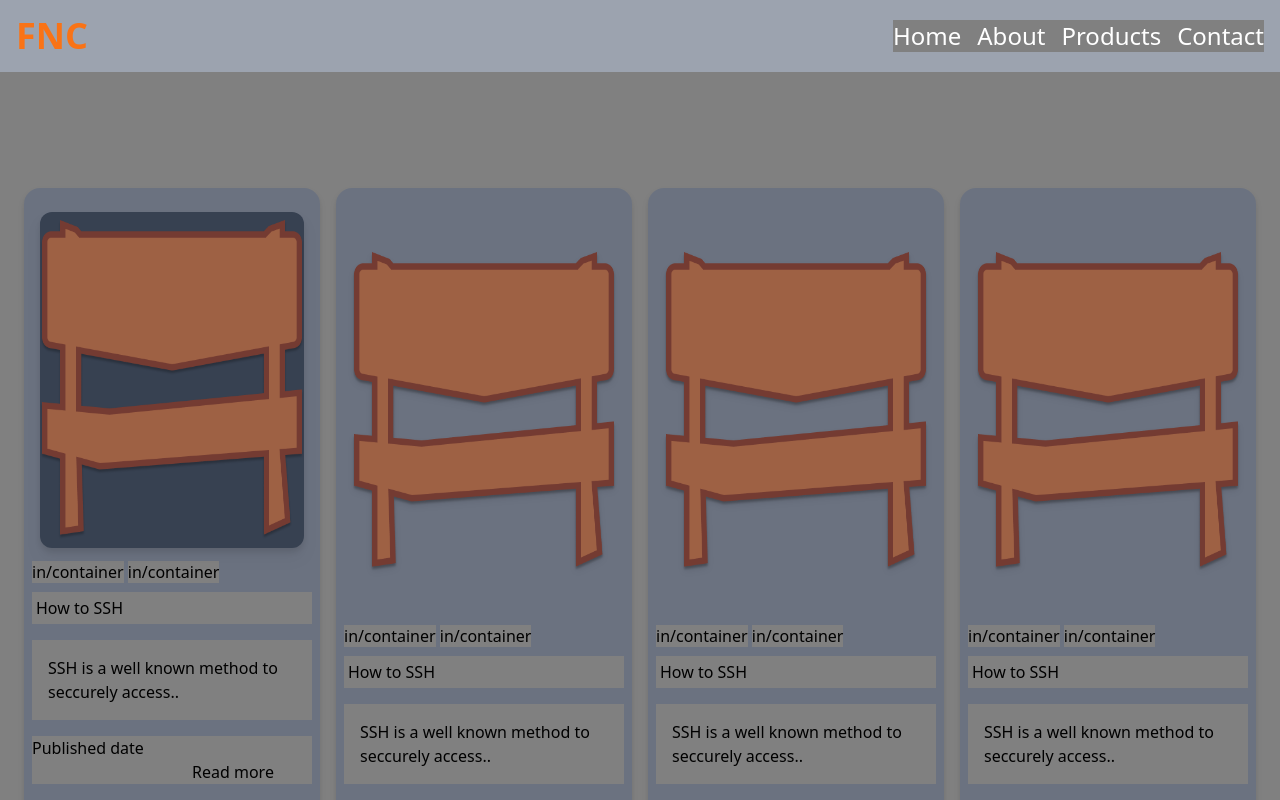
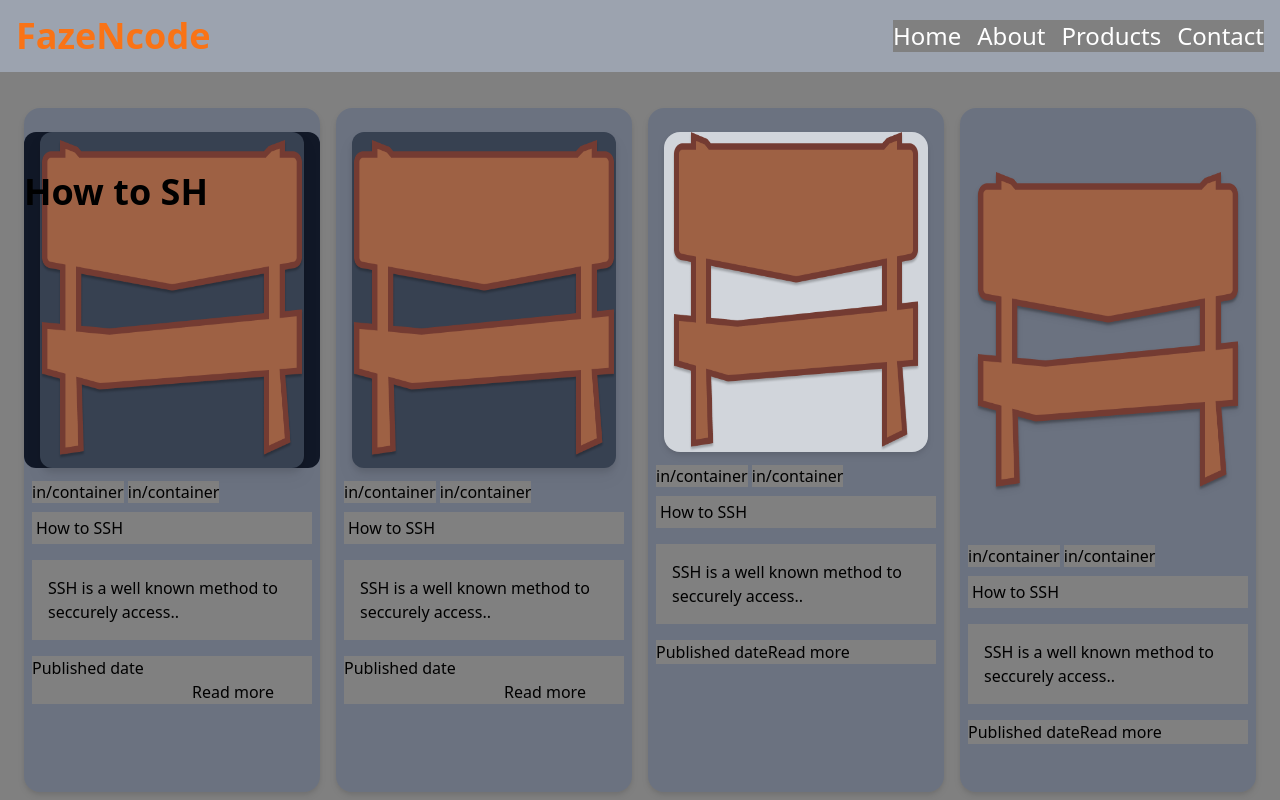
Before and after one commit to FazeNCode/fazencode, a Next.js app: page / in a window 1280 px wide. Shown: the top 800 px of the page. Built offline with nearby package versions, Linux system fonts and the light colour scheme.

Commit message:
added blog tags, categories, published date, title

```diff
--- a/src/pages/components/Board_Comp.tsx
+++ b/src/pages/components/Board_Comp.tsx
@@ -1,5 +1,6 @@
 import React from "react";
-import roughboard from "../images/roughboard.png";
+import roughboard from "../assets/roughboard.png";
+
 const Maple = roughboard.src;
 
 // Board colors 9E6144 , 8A4525
@@ -7,7 +8,7 @@ function Board_Comp() {
   return (
     <div className="max-w-[1920px] mx-auto ">
       {/* Main container */}
-      <div className=" mx-4 my-20 sm:mx-0 md:mx-4 ">
+      <div className=" mx-4 my-auto sm:mx-0 md:mx-4 ">
         {/* Container for board cards */}
         <div className=" max-w-[1780px] py-1 mx-auto grid sm:grid-cols-2 md:grid-cols-2 lg:grid-cols-3 xl:grid-cols-4  ">
 
@@ -23,12 +24,16 @@ function Board_Comp() {
 
           <div className=" bg-gray-500 sm:mx-2 md:mx-2 lg:mx-2 py-6 my-8 flex flex-col  items-center rounded-2xl drop-shadow-md ">
 
+            <div className="bg-gray-900 rounded-xl">
+              <h1 className="fixed z-10 font-bold text-4xl my-10 mx-30 bg-transparent">How to SH</h1>
             <div className=" bg-gray-700 sm:mx-2 md:mx-2 lg:mx-4 py-2 mx-auto rounded-xl drop-shadow-lg">
               <img
                 src={Maple}
                 alt="My Image"
                 className=" sm:w-80 sm:h-80 hover:scale-105 duration-500 bg-transparent rounded-xl "
               />
+            </div>
+
             </div>
 
 
@@ -52,9 +57,6 @@ function Board_Comp() {
               </div>
             </div>
 
-
-
-
           </div>
 
 
@@ -63,14 +65,17 @@ function Board_Comp() {
 
 
 
+
           <div className=" bg-gray-500 sm:mx-2 md:mx-2 lg:mx-2 py-6 my-8 flex flex-col  items-center rounded-2xl drop-shadow-md ">
-            <div className=" bg-transparent sm:mx-2 md:mx-2 lg:mx-4 py-10 flex justify-center rounded-2xl drop-shadow-md ">
+
+            <div className=" bg-gray-700 sm:mx-2 md:mx-2 lg:mx-4 py-2 mx-auto rounded-xl drop-shadow-lg">
               <img
                 src={Maple}
                 alt="My Image"
                 className=" sm:w-80 sm:h-80 hover:scale-105 duration-500 bg-transparent rounded-xl "
               />
             </div>
+
 
             <div className=" bg-transparent w-full p-2 ">
               <div className="w-full bg-transparent my-1">
@@ -83,18 +88,21 @@ function Board_Comp() {
                 SSH is a well known method to seccurely access..
               </div>
 
-              <div className="my-4 flex ">
+              <div className="my-4 space-x-40 ">
                 <span>Published date </span>
-                <span>
-                  {" "}
+                <span className="">
                   <button>Read more</button>
                 </span>
               </div>
             </div>
+
           </div>
 
+
+
+
           <div className=" bg-gray-500 sm:mx-2 md:mx-2 lg:mx-2 py-6 my-8 flex flex-col  items-center rounded-2xl drop-shadow-md ">
-            <div className=" bg-transparent sm:mx-2 md:mx-2 lg:mx-4 py-10 flex justify-center rounded-2xl drop-shadow-md ">
+            <div className=" bg-gray-300 sm:mx-2 md:mx-2 lg:mx-4 px-2 flex justify-center rounded-2xl drop-shadow-md ">
               <img
                 src={Maple}
                 alt="My Image"
--- a/src/pages/components/Hamburger_Comp.tsx
+++ b/src/pages/components/Hamburger_Comp.tsx
@@ -1,109 +1,3 @@
-// import React, { useState } from "react";
-// import { AiOutlineMenu, AiOutlineClose } from "react-icons/ai";
-
-// interface Props {}
-
-// const Hamburger_Comp: React.FC<Props> = () => {
-//   const [isNavOpen, setIsNavOpen] = useState(false);
-
-//   const handleNavClick = () => {
-//     setIsNavOpen(!isNavOpen);
-//   };
-
-//   return (
-//     <div className="relative">
-//       {/* Hamburger Icon */}
-//       <button
-//         type="button"
-//         className="fixed top-4 right-4 z-50 block md:hidden focus:outline-none"
-//         onClick={handleNavClick}
-//       >
-//         {isNavOpen ? (
-//           <AiOutlineClose className="text-white text-2xl" />
-//         ) : (
-//           <AiOutlineMenu className="text-white text-2xl" />
-//         )}
-//       </button>
-
-//       {/* Navigation Menu */}
-//       <nav
-//         className={`${
-//           isNavOpen ? "translate-x-0" : "translate-x-full"
-//         } fixed top-0 left-0 z-40 w-64 h-full bg-white shadow-lg transform transition-all ease-in-out duration-300`}
-//       >
-//         <div className="p-6">
-//           <h1 className="text-2xl font-bold text-gray-800 mb-8">
-//             Navigation
-//           </h1>
-//           <ul className="space-y-4">
-//             <li>
-//               <a
-//                 href="#"
-//                 className="text-lg text-gray-600 hover:text-gray-800"
-//               >
-//                 Home
-//               </a>
-//             </li>
-//             <li>
-//               <a
-//                 href="#"
-//                 className="text-lg text-gray-600 hover:text-gray-800"
-//               >
-//                 About Us
-//               </a>
-//             </li>
-//             <li>
-//               <a
-//                 href="#"
-//                 className="text-lg text-gray-600 hover:text-gray-800"
-//               >
-//                 Services
-//               </a>
-//             </li>
-//             <li>
-//               <a
-//                 href="#"
-//                 className="text-lg text-gray-600 hover:text-gray-800"
-//               >
-//                 Contact Us
-//               </a>
-//             </li>
-//           </ul>
-//         </div>
-//       </nav>
-
-//       {/* Background Overlay */}
-//       <div
-//         className={`${
-//           isNavOpen ? "opacity-50" : "opacity-0 pointer-events-none"
-//         } fixed top-0 left-0 z-30 w-screen h-screen bg-gray-800 transition-opacity duration-300`}
-//       ></div>
-
-//       {/* Content */}
-//       <div className="relative z-20 p-8">
-//         <h1 className="text-4xl font-bold text-gray-800 mb-8">My Website</h1>
-//         <p className="text-lg text-gray-600">
-//           Lorem ipsum dolor sit amet, consectetur adipiscing elit, sed do
-//           eiusmod tempor incididunt ut labore et dolore magna aliqua. Ut enim ad
-//           minim veniam, quis nostrud exercitation ullamco laboris nisi ut
-//           aliquip ex ea commodo consequat. Duis aute irure dolor in reprehenderit
-//           in voluptate velit esse cillum dolore eu fugiat nulla pariatur.
-//           Excepteur sint occaecat cupidatat non proident, sunt in culpa qui
-//           officia deserunt mollit anim id est laborum.
-//         </p>
-//       </div>
-//     </div>
-//   );
-// };
-
-// export default Hamburger_Comp;
-
-
-
-
-
-
-
 import React, { useState } from "react";
 import { AiOutlineMenu, AiOutlineClose } from "react-icons/ai";
 
@@ -119,11 +13,11 @@ function Hamburger_Comp() {
   };
 
   return (
-    <div className="sticky flex justify-between max-w items-center mx-auto px-4 py-4 bg-gray-400  ">
+    <div className="flex justify-between max-w items-center mx-auto px-4 py-4 bg-gray-400  ">
 
 
-      <h1 className="text-4xl text-orange-500 font-bold text-center cursor-pointer bg-transparent  sticky">
-        FNC
+      <h1 className="text-4xl text-orange-500 font-bold text-center cursor-pointer bg-transparent  ">
+        FazeNcode
       </h1>
 
 
@@ -148,13 +42,13 @@ function Hamburger_Comp() {
         {/* If nav is not true, display AiOutlineMenu, else display AiOutlineClose */}
         {nav ? (
           <AiOutlineClose
-            className="top-2 right-1 fixed font-bold text-white bg-red-500 rounded-lg z-50"
+            className=" cursor-pointer top-4 right-1 fixed text-white bg-red-500 rounded-md z-50"
             size={40}
             onClick={handleCloseNav}
           />
         ) : (
           <AiOutlineMenu
-            className="top-2 right-1 fixed font-bold text-red-300 bg-transparent z-50"
+            className=" cursor-pointer top-4 right-1 fixed  text-red-300 bg-transparent z-50 rounded-xl"
             size={40}
           />
         )}
```
Also changed, not shown: src/pages/assets/roughboard.png (renamed from src/pages/images/roughboard.png).
